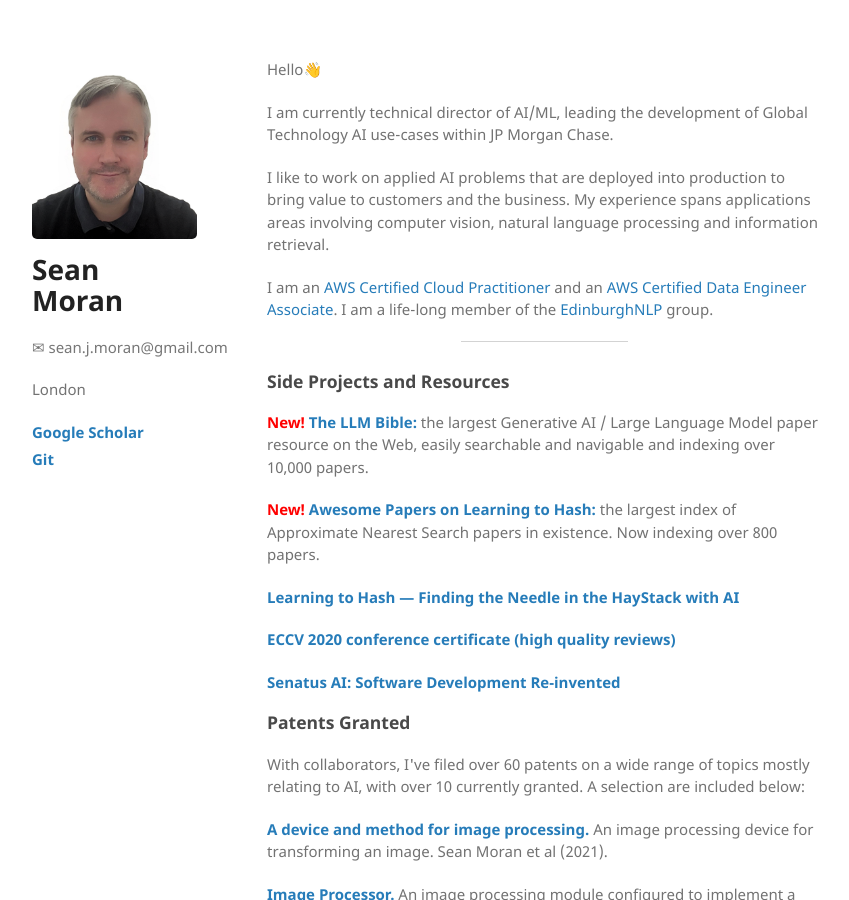
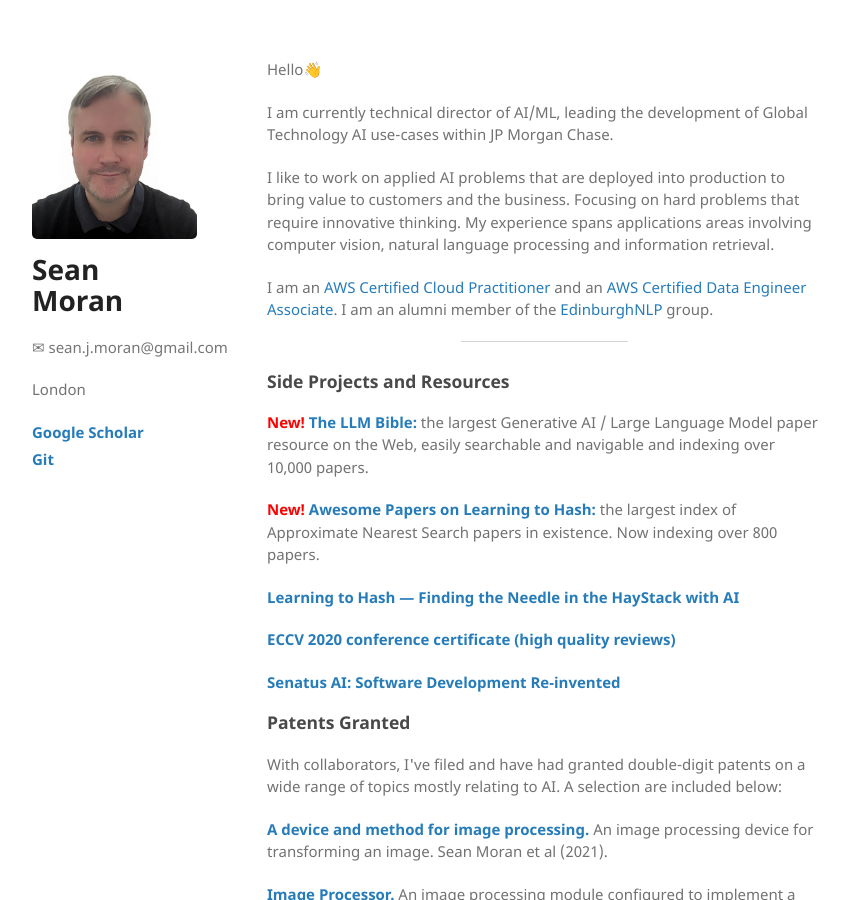
Before and after one commit to sjmoran/sjmoran.github.io, a Jekyll site: the page built from index.html, in a window 1280 px wide and 900 px high. Shown: the whole window, without its empty margins (26-875 px from the left). Built offline with Jekyll 4.4.1, drawn with Linux system fonts in a browser that asks for light colours.

Commit message:
Update index.html

```diff
--- a/index.html
+++ b/index.html
@@ -7,10 +7,10 @@ Hello👋
 </p>
 <p>I am currently technical director of AI/ML, leading the development of Global Technology AI use-cases within JP Morgan Chase.
 </p>
-<p>I like to work on applied AI problems that are deployed into production to bring value to customers and the business. My experience spans applications areas involving computer vision, natural language processing and information retrieval.
+<p>I like to work on applied AI problems that are deployed into production to bring value to customers and the business. Focusing on hard problems that require innovative thinking. My experience spans applications areas involving computer vision, natural language processing and information retrieval.
 </p>
 <p>
-I am an <a target="_blank" href="https://www.credly.com/badges/5efe6984-20c8-4222-86fd-6e8919628cb5/linked_in_profile">AWS Certified Cloud Practitioner</a> and an <a target="_blank" href="https://www.credly.com/badges/f09cffd2-55eb-4770-9d74-b7f3c0de36e4/public_url">AWS Certified Data Engineer Associate</a>. I am a life-long member of the <a target="_blank" href="https://edinburghnlp.inf.ed.ac.uk/">EdinburghNLP</a> group.
+I am an <a target="_blank" href="https://www.credly.com/badges/5efe6984-20c8-4222-86fd-6e8919628cb5/linked_in_profile">AWS Certified Cloud Practitioner</a> and an <a target="_blank" href="https://www.credly.com/badges/f09cffd2-55eb-4770-9d74-b7f3c0de36e4/public_url">AWS Certified Data Engineer Associate</a>. I am an alumni member of the <a target="_blank" href="https://edinburghnlp.inf.ed.ac.uk/">EdinburghNLP</a> group.
 </p>
 <hr />
 
@@ -24,7 +24,7 @@ I am an <a target="_blank" href="https://www.credly.com/badges/5efe6984-20c8-422
 
 <h3 id="published-and-presented-work">Patents Granted</h3>
 
-<p>With collaborators, I've filed over 60 patents on a wide range of topics mostly relating to AI, with over 10 currently granted. A selection are included below:</p>
+<p>With collaborators, I've filed and have had granted double-digit patents on a wide range of topics mostly relating to AI. A selection are included below:</p>
 
 <p><strong><a target="_blank" href="https://patentimages.storage.googleapis.com/00/f5/06/cc3f0f942174df/WO2021093956A1.pdf">A device and method for image processing. </a></strong>An image processing device for transforming an image. Sean Moran et al (2021).
 <br /></p>
```
